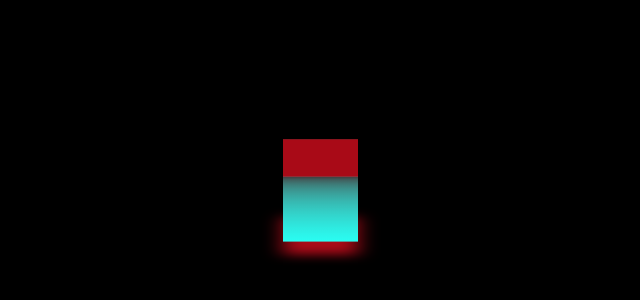
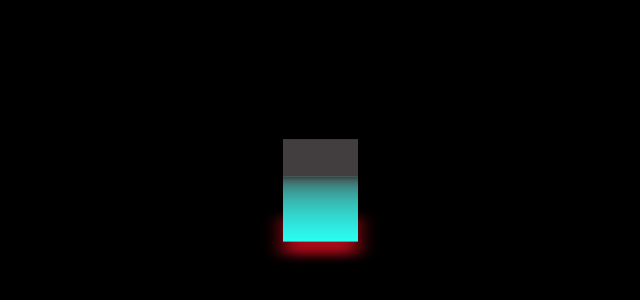
Before and after one commit to wertezaj/load, a plain HTML site: page index.html in a window 1280 px wide. Shown: the part 180-480 px from the top of the page, without its empty margins (320-960 px from the left). Drawn offline with Linux system fonts and the light colour scheme.

Commit message:
Update index.html

```diff
--- a/index.html
+++ b/index.html
@@ -79,7 +79,7 @@
   position: absolute;
   width: 75px;
   height: 75px;
-  background: hsl(355, 89%, 35%) 19.6%;
+  background: hsl(330, 3.13%, 25.1%) 0%;
   transform: rotateX(90deg) translateZ(37.5px);
   transform-style: preserve-3d;
 }
```
